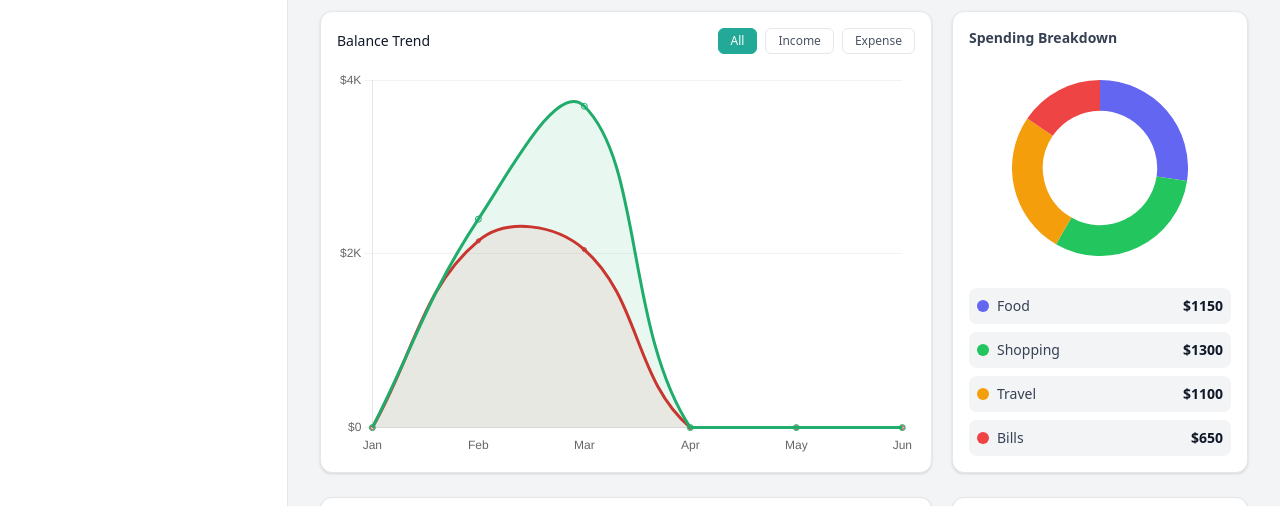
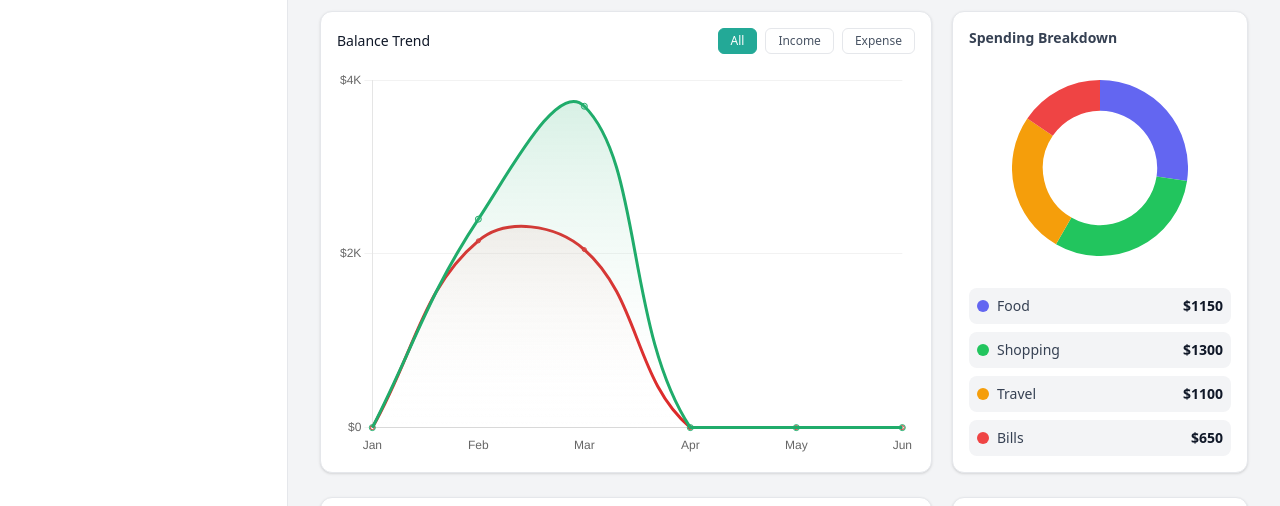
Before and after one commit to webdev-ajinkya/fintech-dashboard, a Next.js app: page / in a window 1280 px wide. Shown: the part 287-793 px from the top of the page. Built offline with nearby package versions, Linux system fonts and the light colour scheme.

Commit message:
fix: css fix

```diff
--- a/src/components/charts/BalenceChart.tsx
+++ b/src/components/charts/BalenceChart.tsx
@@ -31,6 +31,13 @@ const formatCurrency = (value: number) => {
     return `$${value}`;
 };
 
+const createGradient = (ctx: any, chartArea: any, color: string) => {
+    const gradient = ctx.createLinearGradient(0, chartArea.top, 0, chartArea.bottom);
+    gradient.addColorStop(0, color);          // top (slightly visible)
+    gradient.addColorStop(1, "rgba(255,255,255,0)"); // fade to transparent
+    return gradient;
+};
+
 export default function BalanceChart() {
     const [filter, setFilter] = useState<"all" | "income" | "expense">("all");
 
@@ -43,23 +50,33 @@ export default function BalanceChart() {
                 label: "Income",
                 data: monthly.map((m) => m.income),
                 borderColor: "#20ac6b",
-                backgroundColor: "rgba(32,172,107,0.1)",
+                backgroundColor: (context: any) => {
+                    const { ctx, chartArea } = context.chart;
+                    if (!chartArea) return;
+                    return createGradient(ctx, chartArea, "rgba(32,172,107,0.2)");
+                },
                 tension: 0.4,
                 pointRadius: 3,
                 fill: true,
                 hidden: filter === "expense",
+                order: 1
             },
             {
                 label: "Expense",
                 data: monthly.map((m) => m.expense),
                 borderColor: "#dc2828",
-                backgroundColor: "rgba(220,40,40,0.08)",
+                backgroundColor: (context: any) => {
+                    const { ctx, chartArea } = context.chart;
+                    if (!chartArea) return;
+                    return createGradient(ctx, chartArea, "rgba(220,40,40,0.2)");
+                },
                 tension: 0.4,
                 pointRadius: 2,
                 fill: true,
                 hidden: filter === "income",
+                order: 2
             },
-        ],
+        ]
     };
 
     const options = {
--- a/src/components/layout/Profile.tsx
+++ b/src/components/layout/Profile.tsx
@@ -35,7 +35,7 @@ export function ProfileMenu() {
                     {/* User + Toggle */}
                     <div className="flex items-center justify-between">
                         <div className="text-xs font-semibold text-gray-800 dark:text-gray-100">
-                            John Doe
+                            Switch User
                         </div>
 
                         <button
```
